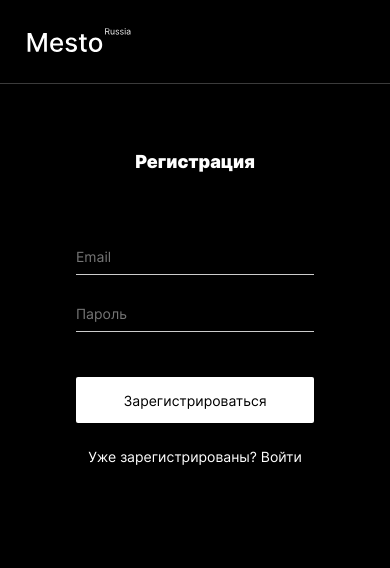
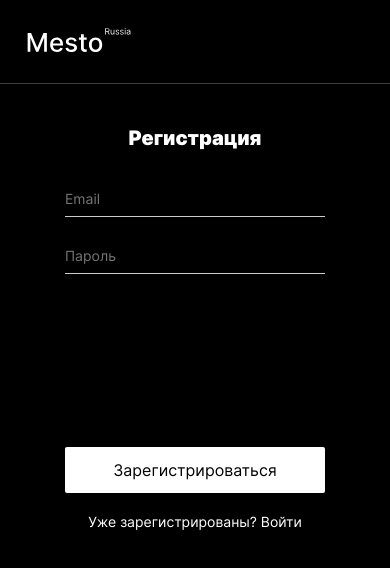
Before and after one commit to olesia1205/react-mesto-auth, a React (Create React App) app: page /sign-up in a window 390 px wide. Shown: the top 568 px of the page. Built offline with nearby package versions, Linux system fonts and the light colour scheme; no server answers.

Commit message:
поправила верстку Register-mobile

```diff
--- a/src/blocks/signup/__container/signup__container.css
+++ b/src/blocks/signup/__container/signup__container.css
@@ -10,5 +10,6 @@
 @media screen and (max-width: 630px) {
   .signup__container {
     width: 282px;
+    align-items: center;
   }
 }
--- a/src/blocks/signup/__input/signup__input.css
+++ b/src/blocks/signup/__input/signup__input.css
@@ -19,6 +19,6 @@
 @media screen and (max-width: 630px) {
   .signup__input {
     margin: 30px 22px 0;
-    width: 238px;
+    width: 260px;
   }
 }
--- a/src/blocks/signup/__link/signup__link.css
+++ b/src/blocks/signup/__link/signup__link.css
@@ -22,5 +22,6 @@
     margin: auto;
     font-size: 14px;
     line-height: 17px;
+    padding: 0 0 40px;
   }
 }
--- a/src/blocks/signup/__submit-button/signup__submit-button.css
+++ b/src/blocks/signup/__submit-button/signup__submit-button.css
@@ -23,10 +23,11 @@
 
 @media screen and (max-width: 630px) {
   .signup__submit-button {
-    margin: 45px 22px 25px;
-    width: 238px;
+    margin: 173px 22px 20px;
+    width: 260px;
     height: 46px;
-    font-size: 14px;
-    line-height: 17px;
+    font-size: 16px;
+    line-height: 19px;
+    align-self: center;
   }
 }
--- a/src/blocks/signup/__title/signup__title.css
+++ b/src/blocks/signup/__title/signup__title.css
@@ -12,8 +12,8 @@
 
 @media screen and (max-width: 630px) {
   .signup__title {
-    font-size: 18px;
-    line-height: 22px;
-    padding: 25px 0 45px 0;
+    font-size: 20px;
+    line-height: 24px;
+    padding: 0 0 10px 0;
   }
 }
```
